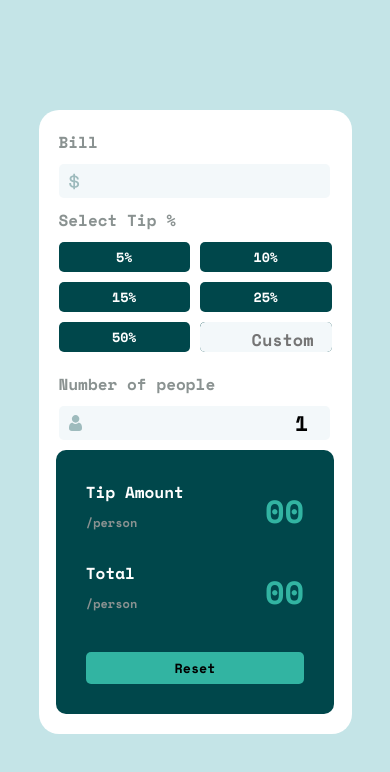
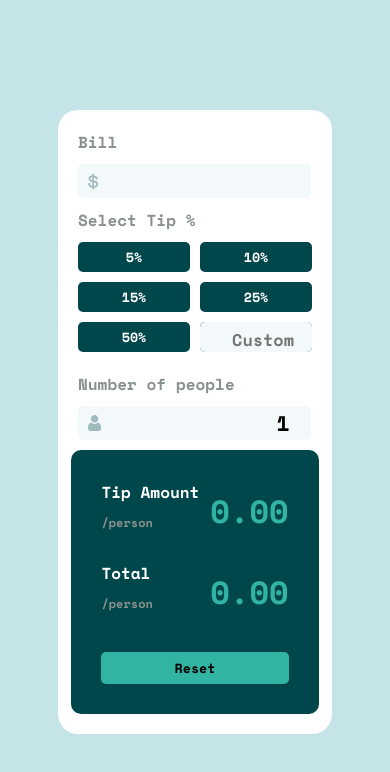
Before and after one commit to paluras/tipcalculator, a React (Vite) app: page / in a window 390 px wide. Shown: the top 772 px of the page. Built offline with nearby package versions, Linux system fonts and the light colour scheme.

Commit message:
finish-mobile

```diff
--- a/src/App.css
+++ b/src/App.css
@@ -12,7 +12,7 @@
 }
 .App{
   display: flex;
-  max-width: 70vw;
+  max-width: 60vw;
   max-height: 40vh;
   background-color: white;
   border-radius: 20px;
@@ -102,7 +102,7 @@ div{
   align-items: center;
   justify-content: end;
   font-size: 2rem;
-  width: 10vw;
+  width: 20vw;
   color: #32b4a2;
 }
 .bill-calc button{
```
